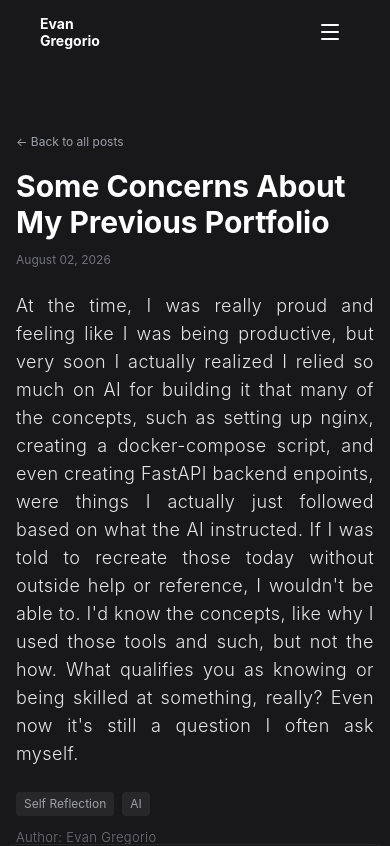
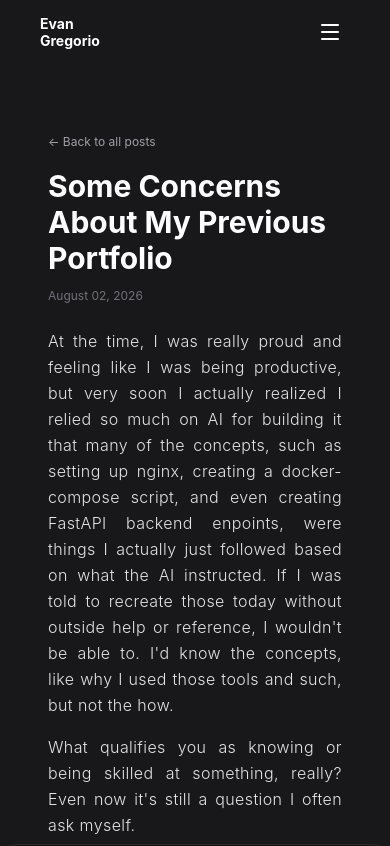
Before and after one commit to randomchaffee/portfolio, a React (Vite) app: page /blog/about-my-previous-portfolio in a window 390 px wide. Shown: the top 846 px of the page. Built offline with nearby package versions, Linux system fonts and the light colour scheme.

Commit message:
refactor: adjust blog content layout for better readability

```diff
--- a/src/components/Hero.tsx
+++ b/src/components/Hero.tsx
@@ -109,7 +109,7 @@ const Hero = () => {
                 </div>
 
                 {/* right side */}
-                <div className="shrink-0 md:pr-5">
+                <div className="shrink-0 mt-4 md:pr-5">
                     <CircularAvatar
                         alt="Me"
                         src={evanface}
--- a/src/data/blogData.ts
+++ b/src/data/blogData.ts
@@ -1,4 +1,5 @@
 import type { PostItem } from "../types/portfolio";
+// NOTES: use \n\n for setting a new paragraph
 
 export const BLOG_POSTS: PostItem[] = [
    {
@@ -26,7 +27,7 @@ export const BLOG_POSTS: PostItem[] = [
                or reference, I wouldn't be able to. I'd know the concepts, like why I used those tools
                and such, but not the how.
 
-               What qualifies you as knowing or being skilled at something, really? Even now it's still a question
+               \n\nWhat qualifies you as knowing or being skilled at something, really? Even now it's still a question
                I often ask myself.`,
       publishedAt: "August 02, 2026"
    },
--- a/src/pages/Blog.tsx
+++ b/src/pages/Blog.tsx
@@ -37,7 +37,7 @@ const Blog = () => {
                   </p>
                   <p className="pt-2 text-xs text-zinc-500">{post.publishedAt}</p>
                   <div className="absolute bottom-4 right-5 text-md text-white/80">
-                    <p className="flex flex-row items-center gap-1">
+                    <p className="flex flex-row items-center gap-1 font-extralight">
                       read article
                       <SquareArrowUpRight className="h-5 w-5"/>
                     </p>
--- a/src/pages/BlogPost.tsx
+++ b/src/pages/BlogPost.tsx
@@ -26,7 +26,7 @@ const BlogPost = () => {
     }
 
     return (
-        <article className="max-w-7xl mx-auto px-4 md:px-20 py-8">
+        <article className="max-w-7xl mx-auto px-12 md:px-20 py-8">
             <BouncyBox delayOffset={0}>
                 <Link to={"/blog"} className="text-start text-xs text-zinc-400 hover:underline">
                     {`<- Back to all posts`}
@@ -35,8 +35,12 @@ const BlogPost = () => {
                 <h1 className="text-3xl font-bold mt-4">{post.title}</h1>
                 <p className="text-xs text-zinc-500 mt-3">{post.publishedAt}</p>
 
-                <div className="my-6 text-zinc-200 text-justify text-lg tracking-wide font-light">
-                    {post.content}
+                <div className="my-6 text-zinc-200 md:text-lg tracking-wide font-light space-y-4">
+                    {post.content.split("\n\n").map((paragraph, index) => (
+                        <p key={index} className="text-justify leading-relaxed">
+                            {paragraph}
+                        </p>
+                    ))}
                 </div>
 
                 <div className="flex gap-2">
@@ -49,7 +53,7 @@ const BlogPost = () => {
 
                 {/* stats */}
                 <div>
-                    <p className="text-[13px] tracking-wide font-light text-zinc-500 mt-3">
+                    <p className="md:text-[13px] tracking-wide font-light text-zinc-500 mt-3">
                         Author: Evan Gregorio
                         </p>
                 </div>
```
